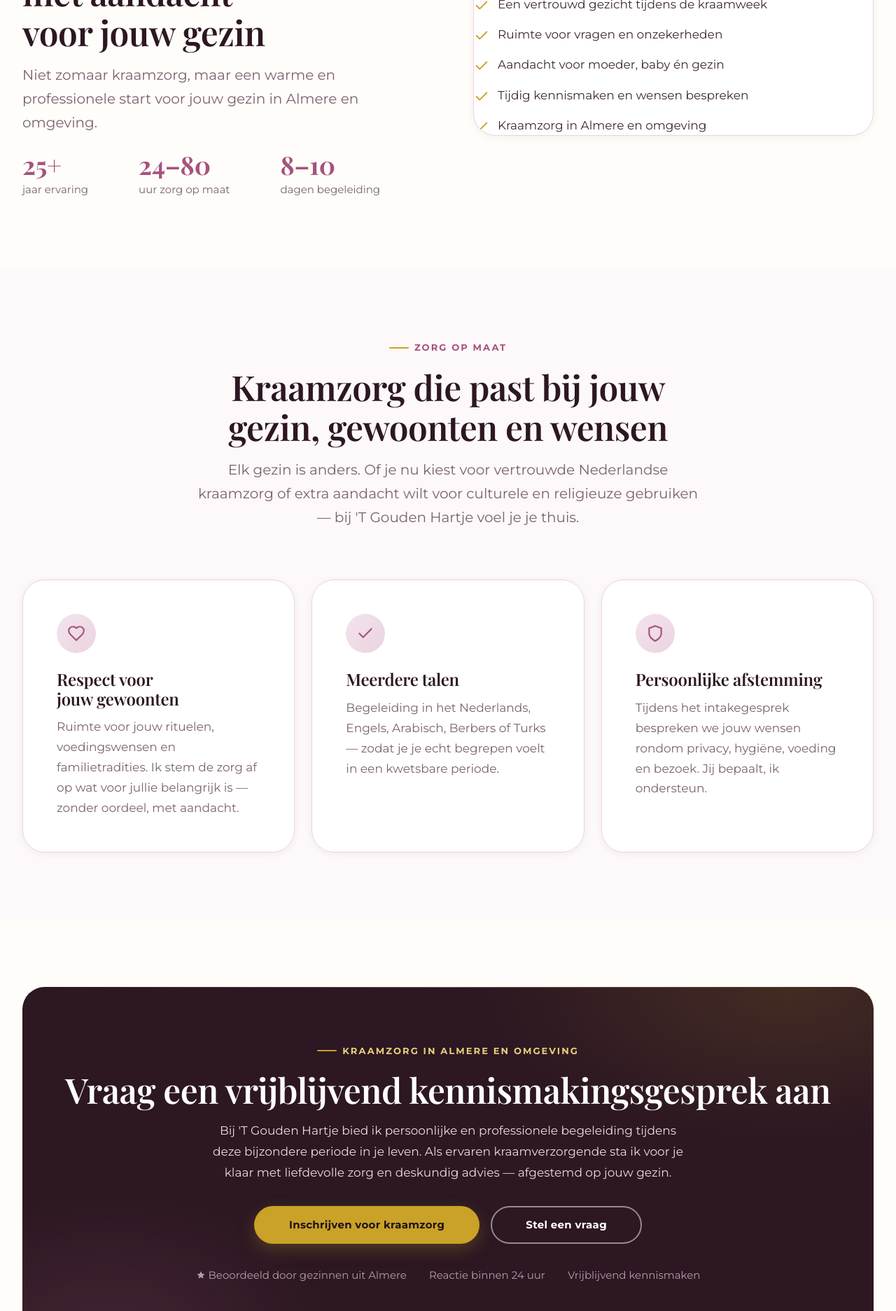
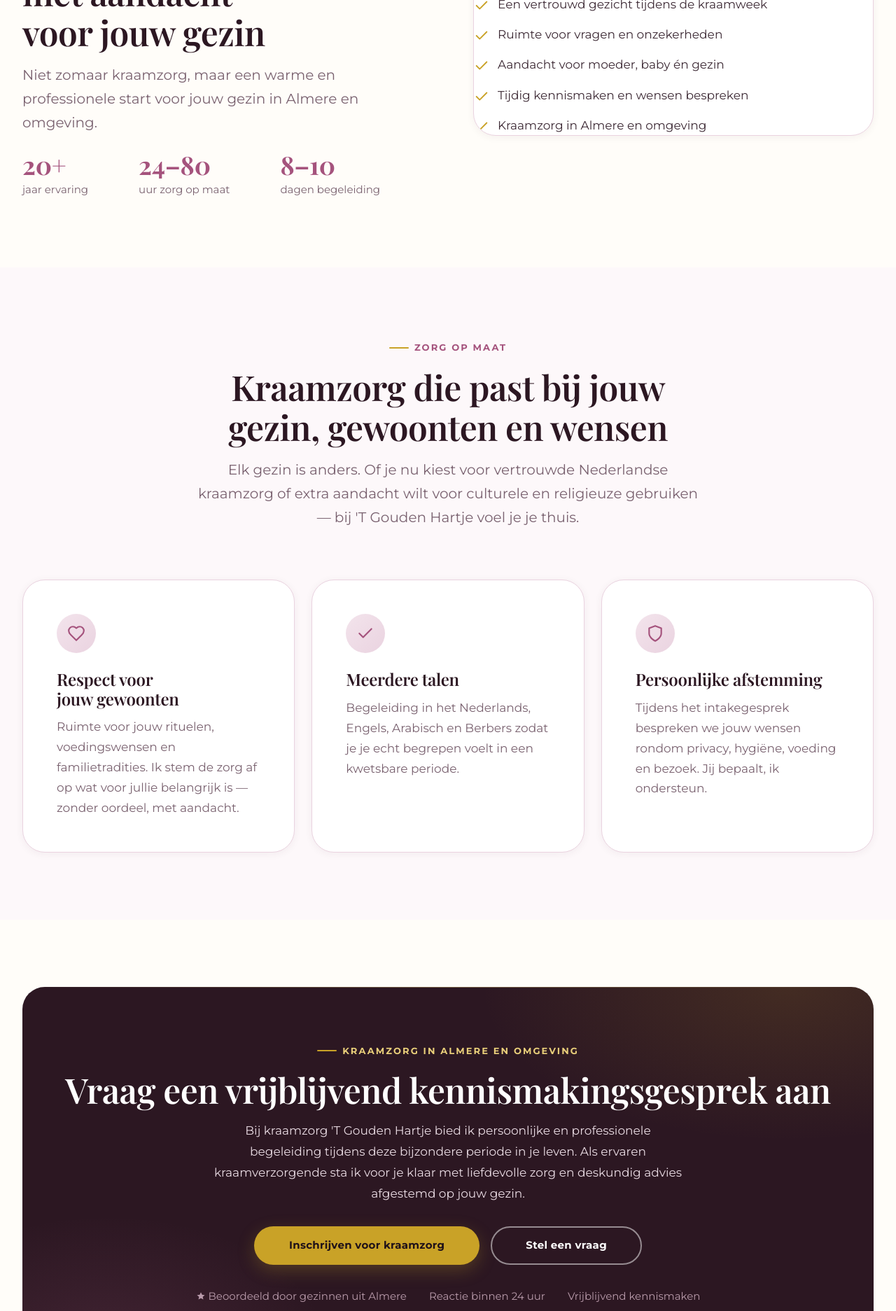
Before and after one commit to Maximustopdeals/Kraamzorg-T-Gouden-Hartje, a Next.js app: page / in a window 1280 px wide. Shown: the part 3131-5004 px from the top of the page at 70% size. Built offline with nearby package versions, Linux system fonts and the light colour scheme; no server answers; a web font is replaced by a local one.

Commit message:
Refine text content for better clarity
Updated text for clarity and accuracy in multiple sections.

```diff
--- a/app/page.tsx
+++ b/app/page.tsx
@@ -153,7 +153,7 @@ export default function HomePage() {
             </p>
             <div className="stat-row" style={{ marginTop: "1.5rem" }}>
               <div className="stat">
-                <strong>25+</strong>
+                <strong>20+</strong>
                 <span>jaar ervaring</span>
               </div>
               <div className="stat">
@@ -209,8 +209,8 @@ export default function HomePage() {
               </div>
               <h3>Meerdere talen</h3>
               <p>
-                Begeleiding in het Nederlands, Engels, Arabisch, Berbers of
-                Turks — zodat je je echt begrepen voelt in een kwetsbare
+                Begeleiding in het Nederlands, Engels, Arabisch en Berbers
+                zodat je je echt begrepen voelt in een kwetsbare
                 periode.
               </p>
             </article>
@@ -238,10 +238,10 @@ export default function HomePage() {
             </span>
             <h2>Vraag een vrijblijvend kennismakingsgesprek aan</h2>
             <p>
-              Bij &apos;T Gouden Hartje bied ik persoonlijke en professionele
+              Bij kraamzorg &apos;T Gouden Hartje bied ik persoonlijke en professionele
               begeleiding tijdens deze bijzondere periode in je leven. Als
               ervaren kraamverzorgende sta ik voor je klaar met liefdevolle zorg
-              en deskundig advies — afgestemd op jouw gezin.
+              en deskundig advies afgestemd op jouw gezin.
             </p>
             <div className="hero__actions">
               <a
```
